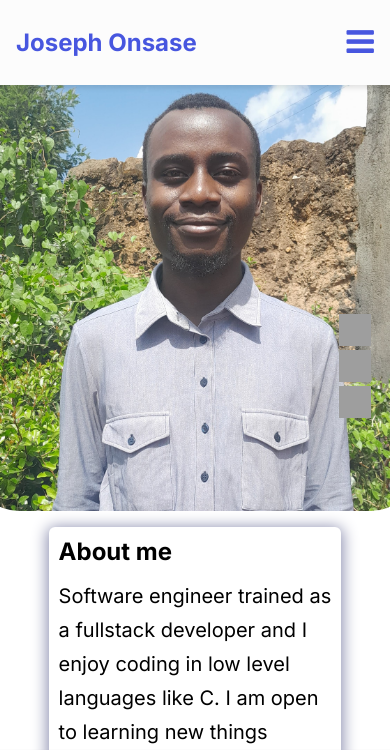
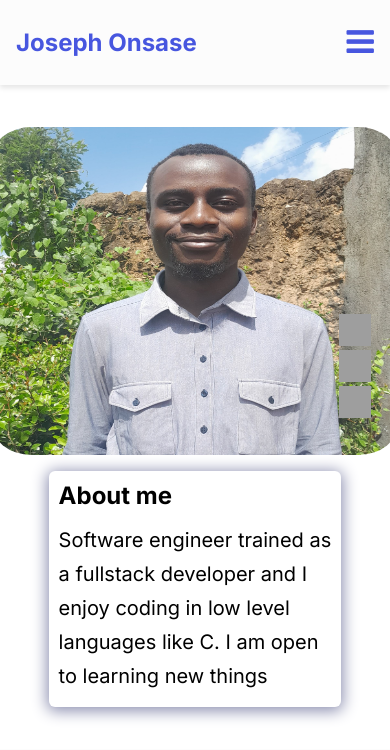
Before and after one commit to ripper19/portfolio, a PHP site: page / in a window 390 px wide; the page is wider, and only the part inside the window is pictured. Shown: the top 750 px of that part. Run offline with PHP 8.4, Linux system fonts and the light colour scheme; grey boxes are pictures that could not be loaded.

Commit message:
Update index.css

```diff
--- a/assets/index.css
+++ b/assets/index.css
@@ -260,8 +260,8 @@ outline: none;
         gap: 0;
     }
     .mine-img{
-        height: 29.5rem;
-        width: 27.5rem;
+        height: 20.5rem;
+        width: 25.5rem;
         border-radius: 10%;
     }
     .abt{
```
